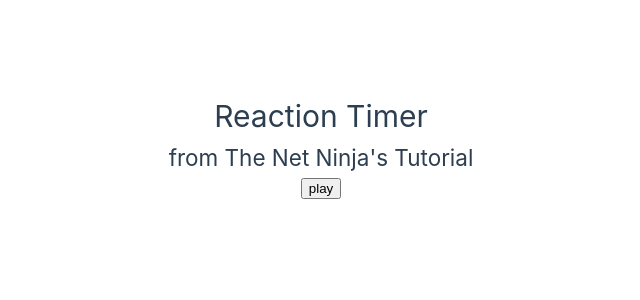
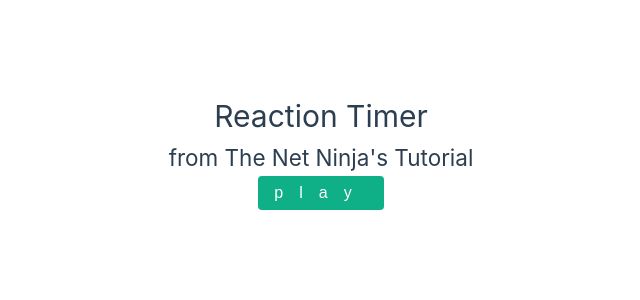
Before and after one commit to Nimith7/ReactionTimer, a Vue app: page / in a window 1280 px wide. Shown: the top 300 px of the page, without its empty margins (319-959 px from the left). Built offline with nearby package versions, Linux system fonts and the light colour scheme.

Commit message:
Finishing touches

```diff
--- a/src/App.vue
+++ b/src/App.vue
@@ -45,4 +45,21 @@
   font-weight: normal;
   text-align: center;
 }
+
+button {
+  background-color: #0faf87;
+  color: white;
+  border: none;
+  padding: 8px 16px;
+  border-radius: 4px;
+  font-size: 16px;
+  letter-spacing: 16px;
+  cursor: pointer;
+  margin: 1àpx;
+}
+
+button[disabled] {
+  opacity: 0.2;
+  cursor: not-allowed;
+}
 </style>
--- a/src/components/Results.vue
+++ b/src/components/Results.vue
@@ -1,11 +1,32 @@
 <template>
   <p>Reaction Time: {{ score }} ms</p>
+  <p class="rank">{{ rank }}</p>
 </template>
 
 <script>
 export default {
   props: ["score"],
+  data() {
+    return {
+      rank: null,
+    };
+  },
+  mounted() {
+    if (this.score < 250) {
+      this.rank = "Ninja Fingers";
+    } else if (this.score < 400) {
+      this.rank = "Rapid Reflexes";
+    } else {
+      this.rank = "Snail pace...";
+    }
+  },
 };
 </script>
 
-<style></style>
+<style>
+.rank {
+  font-size: 1.4em;
+  color: #0faf87;
+  font-weight: bold;
+}
+</style>
```
